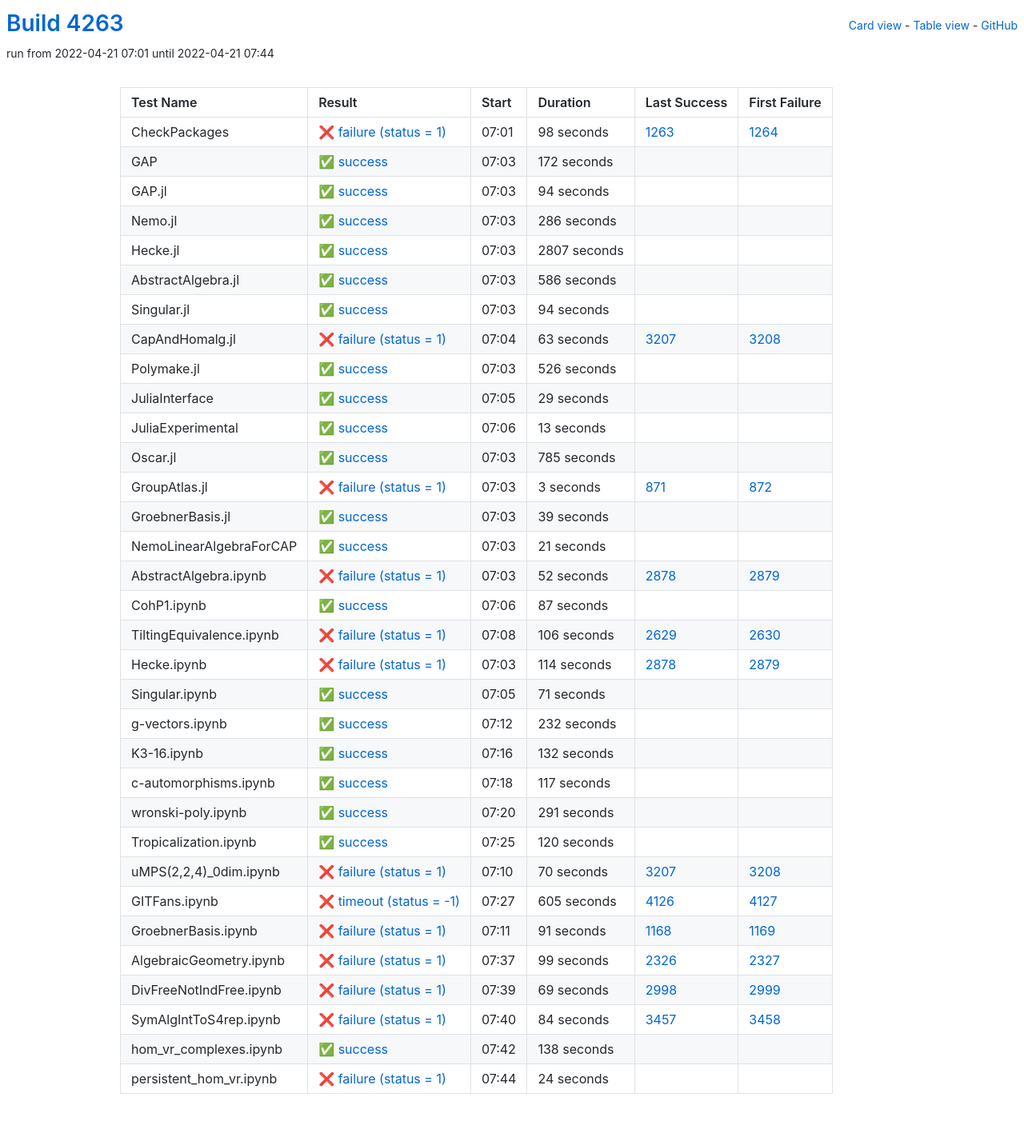
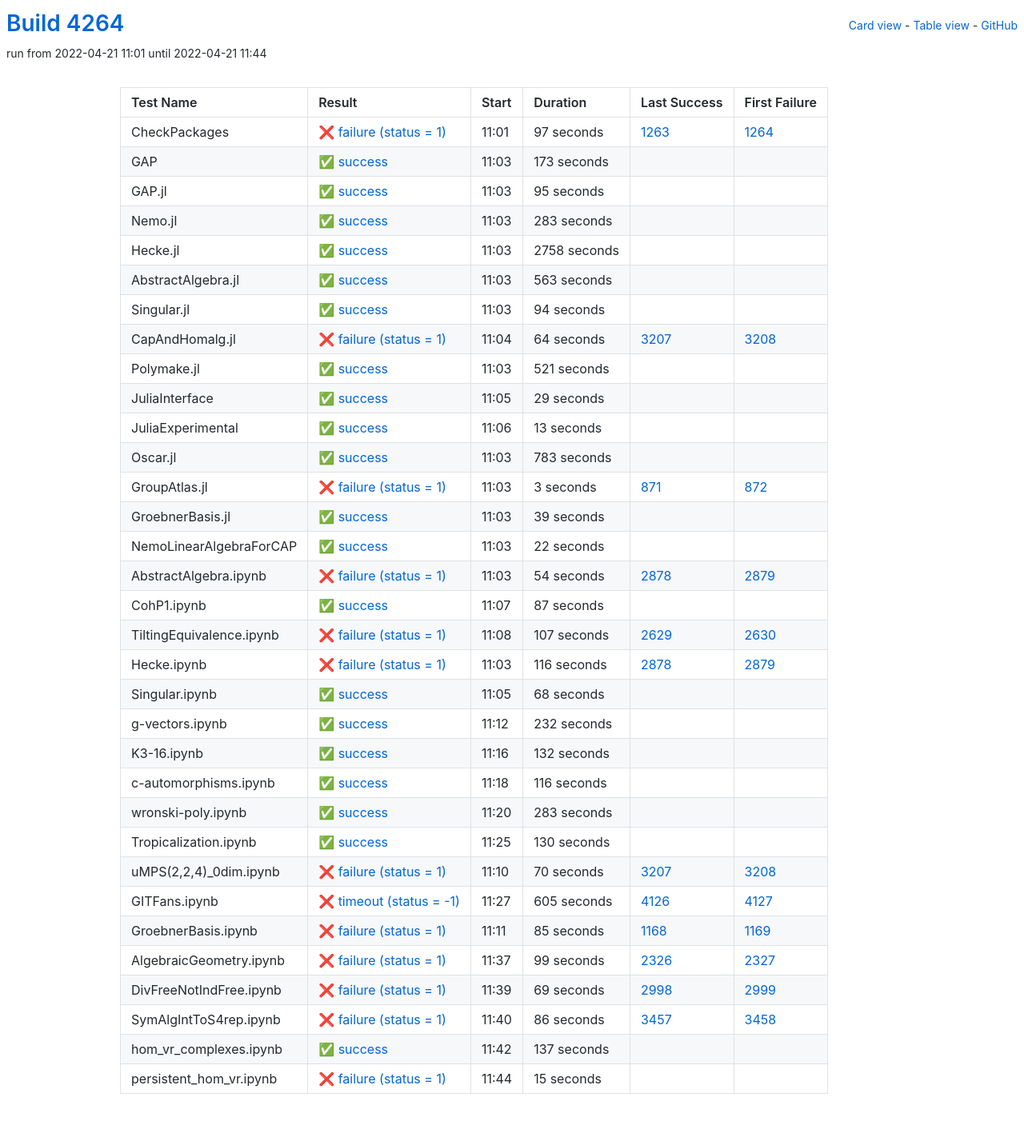
Before and after one commit to oscar-system/oscar-ci-status-stable, a Jekyll site: the page built from table.html, in a window 1280 px wide. Shown: the whole page at 80% size. Built offline with Jekyll 4.4.1, drawn with Linux system fonts in a browser that asks for light colours.

Commit message:
Build #4264

```diff
--- a/_data/ci.yml
+++ b/_data/ci.yml
@@ -1,6 +1,6 @@
 ---
-build: 4263
-build_url: https://oscarci.mathematik.uni-kl.de/job/oscar-stable/4263/
+build: 4264
+build_url: https://oscarci.mathematik.uni-kl.de/job/oscar-stable/4264/
 job: oscar-stable
 organization: oscar-system
 repo: oscar-ci-status-stable
@@ -8,80 +8,80 @@ repourl: https://github.com/oscar-system/oscar-ci-status-stable
 tests:
 - name: CheckPackages
   id: checkpackages
-  log: https://oscarci.mathematik.uni-kl.de/job/oscar-stable/4263/artifact/logs/build-4263/CheckPackages.log
-  start: 2022-04-21 07:01
+  log: https://oscarci.mathematik.uni-kl.de/job/oscar-stable/4264/artifact/logs/build-4264/CheckPackages.log
+  start: 2022-04-21 11:01
   success: false
   exitcode: 1
   status: failure
-  duration: 98
+  duration: 97
   last_success: 1263
   last_success_url: https://oscarci.mathematik.uni-kl.de/job/oscar-stable/1263/
   first_failure: 1264
   first_failure_url: https://oscarci.mathematik.uni-kl.de/job/oscar-stable/1264/
 - name: GAP
   id: gap
-  log: https://oscarci.mathematik.uni-kl.de/job/oscar-stable/4263/artifact/logs/build-4263/GAP.log
-  start: 2022-04-21 07:03
+  log: https://oscarci.mathematik.uni-kl.de/job/oscar-stable/4264/artifact/logs/build-4264/GAP.log
+  start: 2022-04-21 11:03
   success: true
   exitcode: 0
   status: success
-  duration: 172
+  duration: 173
   last_success: false
   last_success_url:
   first_failure: false
   first_failure_url:
 - name: GAP.jl
   id: gap-jl
-  log: https://oscarci.mathematik.uni-kl.de/job/oscar-stable/4263/artifact/logs/build-4263/GAP.jl.log
-  start: 2022-04-21 07:03
+  log: https://oscarci.mathematik.uni-kl.de/job/oscar-stable/4264/artifact/logs/build-4264/GAP.jl.log
+  start: 2022-04-21 11:03
   success: true
   exitcode: 0
   status: success
-  duration: 94
+  duration: 95
   last_success: false
   last_success_url:
   first_failure: false
   first_failure_url:
 - name: Nemo.jl
   id: nemo-jl
-  log: https://oscarci.mathematik.uni-kl.de/job/oscar-stable/4263/artifact/logs/build-4263/Nemo.jl.log
-  start: 2022-04-21 07:03
+  log: https://oscarci.mathematik.uni-kl.de/job/oscar-stable/4264/artifact/logs/build-4264/Nemo.jl.log
+  start: 2022-04-21 11:03
   success: true
   exitcode: 0
   status: success
-  duration: 286
+  duration: 283
   last_success: false
   last_success_url:
   first_failure: false
   first_failure_url:
 - name: Hecke.jl
   id: hecke-jl
-  log: https://oscarci.mathematik.uni-kl.de/job/oscar-stable/4263/artifact/logs/build-4263/Hecke.jl.log
-  start: 2022-04-21 07:03
+  log: https://oscarci.mathematik.uni-kl.de/job/oscar-stable/4264/artifact/logs/build-4264/Hecke.jl.log
+  start: 2022-04-21 11:03
   success: true
   exitcode: 0
   status: success
-  duration: 2807
+  duration: 2758
   last_success: false
   last_success_url:
   first_failure: false
   first_failure_url:
 - name: AbstractAlgebra.jl
   id: abstractalgebra-jl
-  log: https://oscarci.mathematik.uni-kl.de/job/oscar-stable/4263/artifact/logs/build-4263/AbstractAlgebra.jl.log
-  start: 2022-04-21 07:03
+  log: https://oscarci.mathematik.uni-kl.de/job/oscar-stable/4264/artifact/logs/build-4264/AbstractAlgebra.jl.log
+  start: 2022-04-21 11:03
   success: true
   exitcode: 0
   status: success
-  duration: 586
+  duration: 563
   last_success: false
   last_success_url:
   first_failure: false
   first_failure_url:
 - name: Singular.jl
   id: singular-jl
-  log: https://oscarci.mathematik.uni-kl.de/job/oscar-stable/4263/artifact/logs/build-4263/Singular.jl.log
-  start: 2022-04-21 07:03
+  log: https://oscarci.mathematik.uni-kl.de/job/oscar-stable/4264/artifact/logs/build-4264/Singular.jl.log
+  start: 2022-04-21 11:03
   success: true
   exitcode: 0
   status: success
@@ -92,32 +92,32 @@ tests:
   first_failure_url:
 - name: CapAndHomalg.jl
   id: capandhomalg-jl
-  log: https://oscarci.mathematik.uni-kl.de/job/oscar-stable/4263/artifact/logs/build-4263/CapAndHomalg.jl.log
-  start: 2022-04-21 07:04
+  log: https://oscarci.mathematik.uni-kl.de/job/oscar-stable/4264/artifact/logs/build-4264/CapAndHomalg.jl.log
+  start: 2022-04-21 11:04
   success: false
   exitcode: 1
   status: failure
-  duration: 63
+  duration: 64
   last_success: 3207
   last_success_url: https://oscarci.mathematik.uni-kl.de/job/oscar-stable/3207/
   first_failure: 3208
   first_failure_url: https://oscarci.mathematik.uni-kl.de/job/oscar-stable/3208/
 - name: Polymake.jl
   id: polymake-jl
-  log: https://oscarci.mathematik.uni-kl.de/job/oscar-stable/4263/artifact/logs/build-4263/Polymake.jl.log
-  start: 2022-04-21 07:03
+  log: https://oscarci.mathematik.uni-kl.de/job/oscar-stable/4264/artifact/logs/build-4264/Polymake.jl.log
+  start: 2022-04-21 11:03
   success: true
   exitcode: 0
   status: success
-  duration: 526
+  duration: 521
   last_success: false
   last_success_url:
   first_failure: false
   first_failure_url:
 - name: JuliaInterface
   id: juliainterface
-  log: https://oscarci.mathematik.uni-kl.de/job/oscar-stable/4263/artifact/logs/build-4263/JuliaInterface.log
-  start: 2022-04-21 07:05
+  log: https://oscarci.mathematik.uni-kl.de/job/oscar-stable/4264/artifact/logs/build-4264/JuliaInterface.log
+  start: 2022-04-21 11:05
   success: true
   exitcode: 0
   status: success
@@ -128,8 +128,8 @@ tests:
   first_failure_url:
 - name: JuliaExperimental
   id: juliaexperimental
-  log: https://oscarci.mathematik.uni-kl.de/job/oscar-stable/4263/artifact/logs/build-4263/JuliaExperimental.log
-  start: 2022-04-21 07:06
+  log: https://oscarci.mathematik.uni-kl.de/job/oscar-stable/4264/artifact/logs/build-4264/JuliaExperimental.log
+  start: 2022-04-21 11:06
   success: true
   exitcode: 0
   status: success
@@ -140,20 +140,20 @@ tests:
   first_failure_url:
 - name: Oscar.jl
   id: oscar-jl
-  log: https://oscarci.mathematik.uni-kl.de/job/oscar-stable/4263/artifact/logs/build-4263/Oscar.jl.log
-  start: 2022-04-21 07:03
+  log: https://oscarci.mathematik.uni-kl.de/job/oscar-stable/4264/artifact/logs/build-4264/Oscar.jl.log
+  start: 2022-04-21 11:03
   success: true
   exitcode: 0
   status: success
-  duration: 785
+  duration: 783
   last_success: false
   last_success_url:
   first_failure: false
   first_failure_url:
 - name: GroupAtlas.jl
   id: groupatlas-jl
-  log: https://oscarci.mathematik.uni-kl.de/job/oscar-stable/4263/artifact/logs/build-4263/GroupAtlas.jl.log
-  start: 2022-04-21 07:03
+  log: https://oscarci.mathematik.uni-kl.de/job/oscar-stable/4264/artifact/logs/build-4264/GroupAtlas.jl.log
+  start: 2022-04-21 11:03
   success: false
   exitcode: 1
   status: failure
@@ -164,8 +164,8 @@ tests:
   first_failure_url: https://oscarci.mathematik.uni-kl.de/job/oscar-stable/872/
 - name: GroebnerBasis.jl
   id: groebnerbasis-jl
-  log: https://oscarci.mathematik.uni-kl.de/job/oscar-stable/4263/artifact/logs/build-4263/GroebnerBasis.jl.log
-  start: 2022-04-21 07:03
+  log: https://oscarci.mathematik.uni-kl.de/job/oscar-stable/4264/artifact/logs/build-4264/GroebnerBasis.jl.log
+  start: 2022-04-21 11:03
   success: true
   exitcode: 0
   status: success
@@ -176,32 +176,32 @@ tests:
   first_failure_url:
 - name: NemoLinearAlgebraForCAP
   id: nemolinearalgebraforcap
-  log: https://oscarci.mathematik.uni-kl.de/job/oscar-stable/4263/artifact/logs/build-4263/NemoLinearAlgebraForCAP.log
-  start: 2022-04-21 07:03
+  log: https://oscarci.mathematik.uni-kl.de/job/oscar-stable/4264/artifact/logs/build-4264/NemoLinearAlgebraForCAP.log
+  start: 2022-04-21 11:03
   success: true
   exitcode: 0
   status: success
-  duration: 21
+  duration: 22
   last_success: false
   last_success_url:
   first_failure: false
   first_failure_url:
 - name: AbstractAlgebra.ipynb
   id: abstractalgebra-ipynb
-  log: https://oscarci.mathematik.uni-kl.de/job/oscar-stable/4263/artifact/logs/build-4263/AbstractAlgebra.ipynb.log
-  start: 2022-04-21 07:03
+  log: https://oscarci.mathematik.uni-kl.de/job/oscar-stable/4264/artifact/logs/build-4264/AbstractAlgebra.ipynb.log
+  start: 2022-04-21 11:03
   success: false
   exitcode: 1
   status: failure
-  duration: 52
+  duration: 54
   last_success: 2878
   last_success_url: https://oscarci.mathematik.uni-kl.de/job/oscar-stable/2878/
   first_failure: 2879
   first_failure_url: https://oscarci.mathematik.uni-kl.de/job/oscar-stable/2879/
 - name: CohP1.ipynb
   id: cohp1-ipynb
-  log: https://oscarci.mathematik.uni-kl.de/job/oscar-stable/4263/artifact/logs/build-4263/CohP1.ipynb.log
-  start: 2022-04-21 07:06
+  log: https://oscarci.mathematik.uni-kl.de/job/oscar-stable/4264/artifact/logs/build-4264/CohP1.ipynb.log
+  start: 2022-04-21 11:07
   success: true
   exitcode: 0
   status: success
@@ -212,44 +212,44 @@ tests:
   first_failure_url:
 - name: TiltingEquivalence.ipynb
   id: tiltingequivalence-ipynb
-  log: https://oscarci.mathematik.uni-kl.de/job/oscar-stable/4263/artifact/logs/build-4263/TiltingEquivalence.ipynb.log
-  start: 2022-04-21 07:08
+  log: https://oscarci.mathematik.uni-kl.de/job/oscar-stable/4264/artifact/logs/build-4264/TiltingEquivalence.ipynb.log
+  start: 2022-04-21 11:08
   success: false
   exitcode: 1
   status: failure
-  duration: 106
+  duration: 107
   last_success: 2629
   last_success_url: https://oscarci.mathematik.uni-kl.de/job/oscar-stable/2629/
   first_failure: 2630
   first_failure_url: https://oscarci.mathematik.uni-kl.de/job/oscar-stable/2630/
 - name: Hecke.ipynb
   id: hecke-ipynb
-  log: https://oscarci.mathematik.uni-kl.de/job/oscar-stable/4263/artifact/logs/build-4263/Hecke.ipynb.log
-  start: 2022-04-21 07:03
+  log: https://oscarci.mathematik.uni-kl.de/job/oscar-stable/4264/artifact/logs/build-4264/Hecke.ipynb.log
+  start: 2022-04-21 11:03
   success: false
   exitcode: 1
   status: failure
-  duration: 114
+  duration: 116
   last_success: 2878
   last_success_url: https://oscarci.mathematik.uni-kl.de/job/oscar-stable/2878/
   first_failure: 2879
   first_failure_url: https://oscarci.mathematik.uni-kl.de/job/oscar-stable/2879/
 - name: Singular.ipynb
   id: singular-ipynb
-  log: https://oscarci.mathematik.uni-kl.de/job/oscar-stable/4263/artifact/logs/build-4263/Singular.ipynb.log
-  start: 2022-04-21 07:05
+  log: https://oscarci.mathematik.uni-kl.de/job/oscar-stable/4264/artifact/logs/build-4264/Singular.ipynb.log
+  start: 2022-04-21 11:05
   success: true
   exitcode: 0
   status: success
-  duration: 71
+  duration: 68
   last_success: false
   last_success_url:
   first_failure: false
   first_failure_url:
 - name: g-vectors.ipynb
   id: g-vectors-ipynb
-  log: https://oscarci.mathematik.uni-kl.de/job/oscar-stable/4263/artifact/logs/build-4263/g-vectors.ipynb.log
-  start: 2022-04-21 07:12
+  log: https://oscarci.mathematik.uni-kl.de/job/oscar-stable/4264/artifact/logs/build-4264/g-vectors.ipynb.log
+  start: 2022-04-21 11:12
   success: true
   exitcode: 0
   status: success
@@ -260,8 +260,8 @@ tests:
   first_failure_url:
 - name: K3-16.ipynb
   id: k3-16-ipynb
-  log: https://oscarci.mathematik.uni-kl.de/job/oscar-stable/4263/artifact/logs/build-4263/K3-16.ipynb.log
-  start: 2022-04-21 07:16
+  log: https://oscarci.mathematik.uni-kl.de/job/oscar-stable/4264/artifact/logs/build-4264/K3-16.ipynb.log
+  start: 2022-04-21 11:16
   success: true
   exitcode: 0
   status: success
@@ -272,44 +272,44 @@ tests:
   first_failure_url:
 - name: c-automorphisms.ipynb
   id: c-automorphisms-ipynb
-  log: https://oscarci.mathematik.uni-kl.de/job/oscar-stable/4263/artifact/logs/build-4263/c-automorphisms.ipynb.log
-  start: 2022-04-21 07:18
+  log: https://oscarci.mathematik.uni-kl.de/job/oscar-stable/4264/artifact/logs/build-4264/c-automorphisms.ipynb.log
+  start: 2022-04-21 11:18
   success: true
   exitcode: 0
   status: success
-  duration: 117
+  duration: 116
   last_success: false
   last_success_url:
   first_failure: false
   first_failure_url:
 - name: wronski-poly.ipynb
   id: wronski-poly-ipynb
-  log: https://oscarci.mathematik.uni-kl.de/job/oscar-stable/4263/artifact/logs/build-4263/wronski-poly.ipynb.log
-  start: 2022-04-21 07:20
+  log: https://oscarci.mathematik.uni-kl.de/job/oscar-stable/4264/artifact/logs/build-4264/wronski-poly.ipynb.log
+  start: 2022-04-21 11:20
   success: true
   exitcode: 0
   status: success
-  duration: 291
+  duration: 283
   last_success: false
   last_success_url:
   first_failure: false
   first_failure_url:
 - name: Tropicalization.ipynb
   id: tropicalization-ipynb
-  log: https://oscarci.mathematik.uni-kl.de/job/oscar-stable/4263/artifact/logs/build-4263/Tropicalization.ipynb.log
-  start: 2022-04-21 07:25
+  log: https://oscarci.mathematik.uni-kl.de/job/oscar-stable/4264/artifact/logs/build-4264/Tropicalization.ipynb.log
+  start: 2022-04-21 11:25
   success: true
   exitcode: 0
   status: success
-  duration: 120
+  duration: 130
   last_success: false
   last_success_url:
   first_failure: false
   first_failure_url:
 - name: uMPS(2,2,4)_0dim.ipynb
   id: umps-2-2-4-0dim-ipynb
-  log: https://oscarci.mathematik.uni-kl.de/job/oscar-stable/4263/artifact/logs/build-4263/uMPS-2-2-4-_0dim.ipynb.log
-  start: 2022-04-21 07:10
+  log: https://oscarci.mathematik.uni-kl.de/job/oscar-stable/4264/artifact/logs/build-4264/uMPS-2-2-4-_0dim.ipynb.log
+  start: 2022-04-21 11:10
   success: false
   exitcode: 1
   status: failure
@@ -320,8 +320,8 @@ tests:
   first_failure_url: https://oscarci.mathematik.uni-kl.de/job/oscar-stable/3208/
 - name: GITFans.ipynb
   id: gitfans-ipynb
-  log: https://oscarci.mathematik.uni-kl.de/job/oscar-stable/4263/artifact/logs/build-4263/GITFans.ipynb.log
-  start: 2022-04-21 07:27
+  log: https://oscarci.mathematik.uni-kl.de/job/oscar-stable/4264/artifact/logs/build-4264/GITFans.ipynb.log
+  start: 2022-04-21 11:27
   success: false
   exitcode: -1
   status: timeout
@@ -332,20 +332,20 @@ tests:
   first_failure_url: https://oscarci.mathematik.uni-kl.de/job/oscar-stable/4127/
 - name: GroebnerBasis.ipynb
   id: groebnerbasis-ipynb
-  log: https://oscarci.mathematik.uni-kl.de/job/oscar-stable/4263/artifact/logs/build-4263/GroebnerBasis.ipynb.log
-  start: 2022-04-21 07:11
+  log: https://oscarci.mathematik.uni-kl.de/job/oscar-stable/4264/artifact/logs/build-4264/GroebnerBasis.ipynb.log
+  start: 2022-04-21 11:11
   success: false
   exitcode: 1
   status: failure
-  duration: 91
+  duration: 85
   last_success: 1168
   last_success_url: https://oscarci.mathematik.uni-kl.de/job/oscar-stable/1168/
   first_failure: 1169
   first_failure_url: https://oscarci.mathematik.uni-kl.de/job/oscar-stable/1169/
 - name: AlgebraicGeometry.ipynb
   id: algebraicgeometry-ipynb
-  log: https://oscarci.mathematik.uni-kl.de/job/oscar-stable/4263/artifact/logs/build-4263/AlgebraicGeometry.ipynb.log
-  start: 2022-04-21 07:37
+  log: https://oscarci.mathematik.uni-kl.de/job/oscar-stable/4264/artifact/logs/build-4264/AlgebraicGeometry.ipynb.log
+  start: 2022-04-21 11:37
   success: false
   exitcode: 1
   status: failure
@@ -356,8 +356,8 @@ tests:
   first_failure_url: https://oscarci.mathematik.uni-kl.de/job/oscar-stable/2327/
 - name: DivFreeNotIndFree.ipynb
   id: divfreenotindfree-ipynb
-  log: https://oscarci.mathematik.uni-kl.de/job/oscar-stable/4263/artifact/logs/build-4263/DivFreeNotIndFree.ipynb.log
-  start: 2022-04-21 07:39
+  log: https://oscarci.mathematik.uni-kl.de/job/oscar-stable/4264/artifact/logs/build-4264/DivFreeNotIndFree.ipynb.log
+  start: 2022-04-21 11:39
   success: false
   exitcode: 1
   status: failure
@@ -368,36 +368,36 @@ tests:
   first_failure_url: https://oscarci.mathematik.uni-kl.de/job/oscar-stable/2999/
 - name: SymAlgIntToS4rep.ipynb
   id: symalginttos4rep-ipynb
-  log: https://oscarci.mathematik.uni-kl.de/job/oscar-stable/4263/artifact/logs/build-4263/SymAlgIntToS4rep.ipynb.log
-  start: 2022-04-21 07:40
+  log: https://oscarci.mathematik.uni-kl.de/job/oscar-stable/4264/artifact/logs/build-4264/SymAlgIntToS4rep.ipynb.log
+  start: 2022-04-21 11:40
   success: false
   exitcode: 1
   status: failure
-  duration: 84
+  duration: 86
   last_success: 3457
   last_success_url: https://oscarci.mathematik.uni-kl.de/job/oscar-stable/3457/
   first_failure: 3458
   first_failure_url: https://oscarci.mathematik.uni-kl.de/job/oscar-stable/3458/
 - name: hom_vr_complexes.ipynb
   id: hom-vr-complexes-ipynb
-  log: https://oscarci.mathematik.uni-kl.de/job/oscar-stable/4263/artifact/logs/build-4263/hom_vr_complexes.ipynb.log
-  start: 2022-04-21 07:42
+  log: https://oscarci.mathematik.uni-kl.de/job/oscar-stable/4264/artifact/logs/build-4264/hom_vr_complexes.ipynb.log
+  start: 2022-04-21 11:42
   success: true
   exitcode: 0
   status: success
-  duration: 138
+  duration: 137
   last_success: false
   last_success_url:
   first_failure: false
   first_failure_url:
 - name: persistent_hom_vr.ipynb
   id: persistent-hom-vr-ipynb
-  log: https://oscarci.mathematik.uni-kl.de/job/oscar-stable/4263/artifact/logs/build-4263/persistent_hom_vr.ipynb.log
-  start: 2022-04-21 07:44
+  log: https://oscarci.mathematik.uni-kl.de/job/oscar-stable/4264/artifact/logs/build-4264/persistent_hom_vr.ipynb.log
+  start: 2022-04-21 11:44
   success: false
   exitcode: 1
   status: failure
-  duration: 24
+  duration: 15
   last_success: false
   last_success_url:
   first_failure: false
```
Also changed, not shown: README.md.
